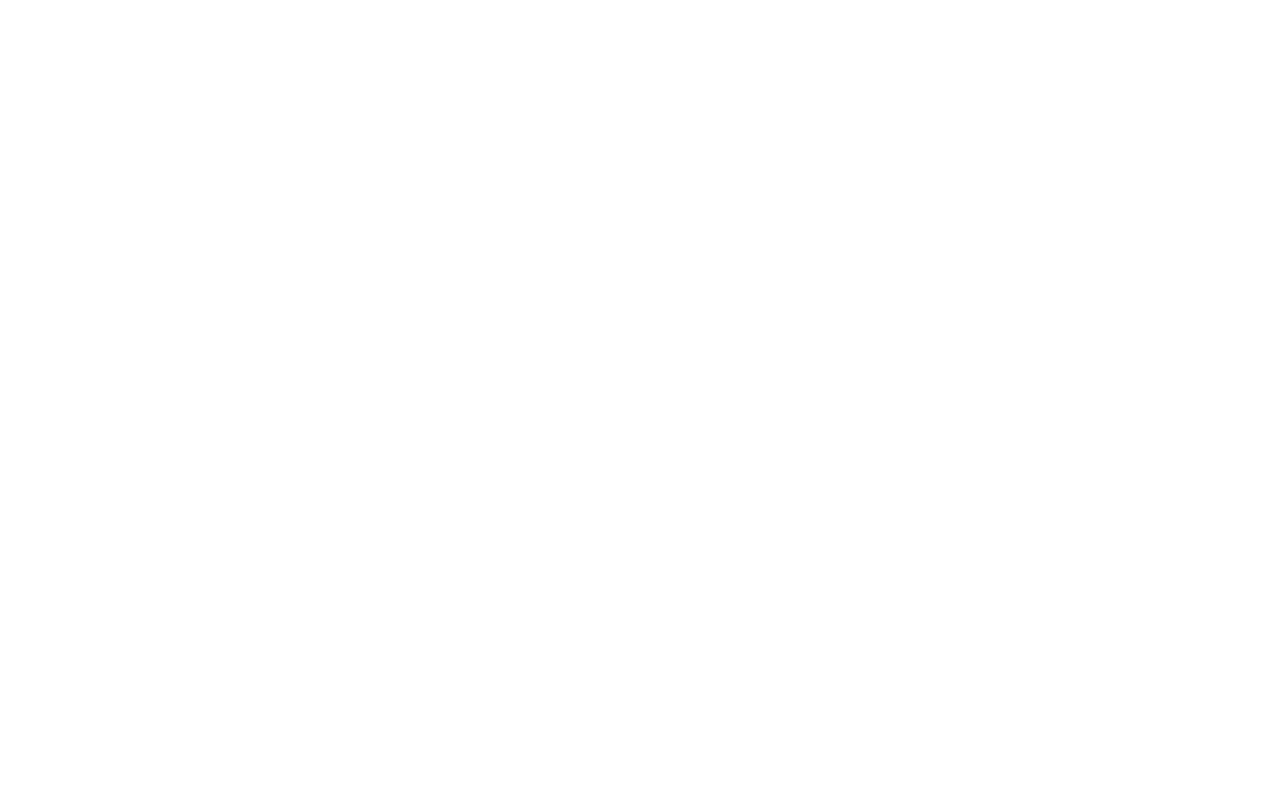
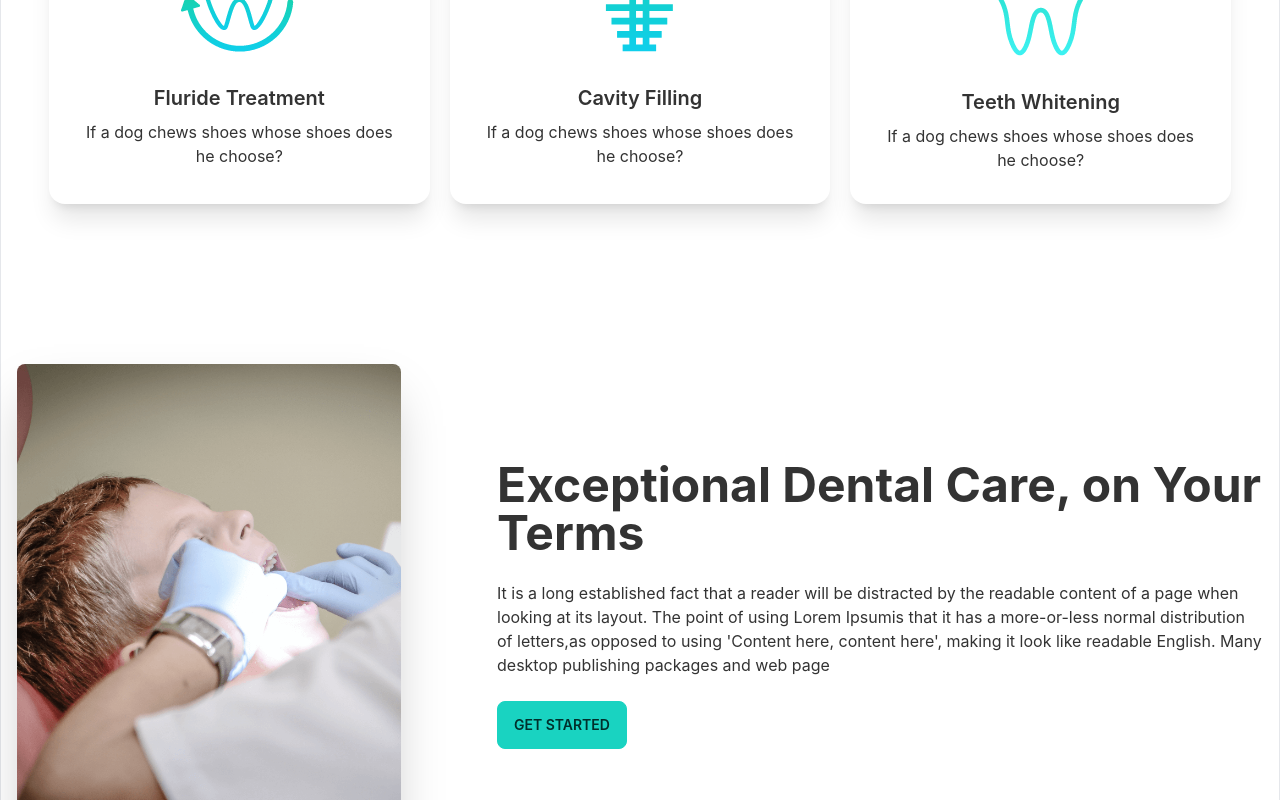
Before and after one commit to MD-MAHBUBUR-RAHMAN/doctor-portal, a React (Create React App) app: page / in a window 1280 px wide. Shown: the part 1340-2140 px from the top of the page. Before the commit the page ends 1014 px from the top, so only its background shows below. Built offline with nearby package versions, Linux system fonts and the light colour scheme.

Commit message:
services and service component added

```diff
--- a/src/Page/Home/Home.js
+++ b/src/Page/Home/Home.js
@@ -1,12 +1,14 @@
 import React from "react";
 import Banner from "./Banner";
 import Info from "./Info";
+import Services from "./Services";
 
 const Home = () => {
   return (
     <div>
       <Banner />
       <Info />
+      <Services />
     </div>
   );
 };
--- a/src/Page/Home/Info.js
+++ b/src/Page/Home/Info.js
@@ -6,7 +6,7 @@
 
 const Info = () => {
   return (
-    <div className="grid grid-col-1 md:grid-cols-3 gap-5 px-12">
+    <div className="grid grid-col-1 gap-7 px-4 md:grid-cols-3 md:gap-5 md:px-12">
       <InfoCard
         title="Opening Hours"
         img={clock}
--- a/src/Page/Home/InfoCard.js
+++ b/src/Page/Home/InfoCard.js
@@ -2,12 +2,12 @@
 
 const InfoCard = ({ img, title, bgClass }) => {
   return (
-    <div class={`card lg:card-side shadow-xl ${bgClass}`}>
+    <div className={`card lg:card-side shadow-xl ${bgClass}`}>
       <figure className="pl-6">
         <img src={img} alt="Album" />
       </figure>
-      <div class="card-body text-base-100">
-        <h2 class="card-title">{title}</h2>
+      <div className="card-body text-base-100">
+        <h2 className="card-title">{title}</h2>
         <p>Click the button to listen on Spotiwhy app.</p>
       </div>
     </div>
--- /dev/null
+++ b/src/Page/Home/Service.js
@@ -0,0 +1,18 @@
+import React from "react";
+
+const Service = ({ service }) => {
+  const { title, description, img } = service;
+  return (
+    <div className="card lg:max-w-lg bg-base-100 shadow-xl">
+      <figure className="px-10 pt-10">
+        <img src={img} alt={title} className="rounded-xl" />
+      </figure>
+      <div className="card-body items-center text-center">
+        <h2 className="card-title">{title}</h2>
+        <p>{description}</p>
+      </div>
+    </div>
+  );
+};
+
+export default Service;
--- /dev/null
+++ b/src/Page/Home/Services.js
@@ -0,0 +1,67 @@
+import React from "react";
+import fluride from "../../assets/images/fluoride.png";
+import cavity from "../../assets/images/cavity.png";
+import whitening from "../../assets/images/whitening.png";
+import treatment from "../../assets/images/treatment.png";
+import Service from "./Service";
+
+const Services = () => {
+  const services = [
+    {
+      _id: 1,
+      title: "Fluride Treatment",
+      description: "If a dog chews shoes whose shoes does he choose?",
+      img: fluride,
+    },
+    {
+      _id: 2,
+      title: "Cavity Filling",
+      description: "If a dog chews shoes whose shoes does he choose?",
+      img: cavity,
+    },
+    {
+      _id: 3,
+      title: "Teeth Whitening",
+      description: "If a dog chews shoes whose shoes does he choose?",
+      img: whitening,
+    },
+  ];
+  return (
+    <div className="my-28">
+      <h3 className="text-center text-2xl text-bold uppercase text-primary ">
+        Our Services
+      </h3>
+      <h2 className="text-center text-4xl">Services We Provide</h2>
+      <div className="mt-10 grid grid-cols-1 px-2 gap-7 md:grid-cols-3 md:gap-5 md:px-12">
+        {services.map((service) => (
+          <Service key={service._id} service={service} />
+        ))}
+      </div>
+      <div className="hero mt-36">
+        <div className="hero-content flex-col lg:flex-row">
+          <img
+            src={treatment}
+            alt="treatment"
+            className="max-w-sm rounded-lg shadow-2xl"
+          />
+          <div className="md:ml-20">
+            <h1 className="text-5xl font-bold">
+              Exceptional Dental Care, on Your Terms
+            </h1>
+            <p className="py-6">
+              It is a long established fact that a reader will be distracted by
+              the readable content of a page when looking at its layout. The
+              point of using Lorem Ipsumis that it has a more-or-less normal
+              distribution of letters,as opposed to using 'Content here, content
+              here', making it look like readable English. Many desktop
+              publishing packages and web page
+            </p>
+            <button className="btn btn-primary">Get Started</button>
+          </div>
+        </div>
+      </div>
+    </div>
+  );
+};
+
+export default Services;
--- a/src/Page/Shared/Nav.js
+++ b/src/Page/Shared/Nav.js
@@ -26,10 +26,12 @@
   );
   return (
     <div className="navbar">
-      <div className="navbar-start">
-        <a className="btn btn-ghost normal-case text-xl">Doctors Portal</a>
+      <div className="navbar-start w-full flex justify-between">
+        <Link to="/" className="btn btn-ghost normal-case text-xl">
+          Doctors Portal
+        </Link>
         <div className="dropdown">
-          <label tabIndex="0" className="btn btn-ghost lg:hidden">
+          <label tabIndex="0" className="btn btn-ghost md:hidden">
             <svg
               xmlns="http://www.w3.org/2000/svg"
               className="h-5 w-5"
@@ -53,7 +55,7 @@
           </ul>
         </div>
       </div>
-      <div className="navbar-end hidden lg:flex">
+      <div className="navbar-end hidden md:flex">
         <ul className="menu menu-horizontal p-0">{menuItems}</ul>
       </div>
     </div>
--- a/tailwind.config.js
+++ b/tailwind.config.js
@@ -10,7 +10,7 @@
   daisyui: {
     themes: [
       {
-        mytheme: {
+        doctortheme: {
           primary: "#19D3C1",
           secondary: "#19D3AE",
           accent: "#3A4256",
```
